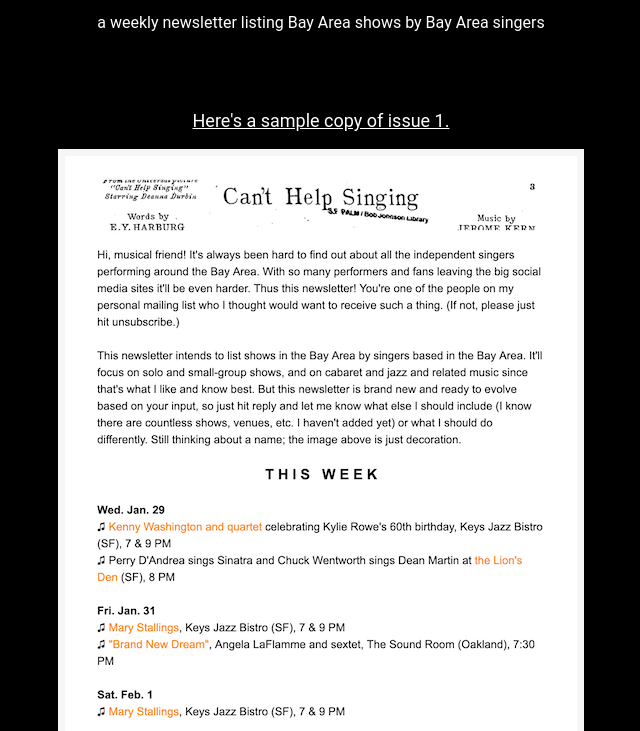
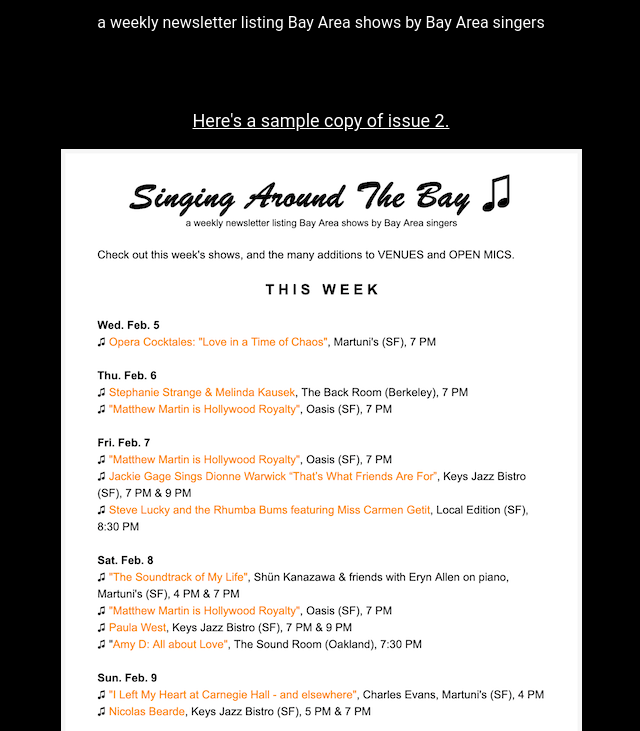
Before and after one commit to dschweisguth/satbay.music, a plain HTML site: page index.html in a window 1280 px wide. Shown: the part 69-800 px from the top of the page, without its empty margins (319-959 px from the left). Drawn offline with Linux system fonts and the light colour scheme.

Commit message:
Update samples to issue 2

```diff
--- a/index.html
+++ b/index.html
@@ -62,9 +62,9 @@
     <h1>Singing Around The Bay ♫</h1>
     <p>a weekly newsletter listing Bay Area shows by Bay Area singers</p>
     <div style="display: inline-block; text-align: left" class="sender-form-field" data-sender-form-id="m6k34qgpav2zngz411j"></div>
-    <a class="sample" target="_blank" href="https://share.sender.net/campaigns/9RLJ/singing-around-the-bay-area-this-week-and-coming-up-issue-1">
-      <p>Here's a sample copy of issue 1.</p>
-      <img class="sample-image" src="issue-1.png"/>
+    <a class="sample" target="_blank" href="https://share.sender.net/campaigns/9SFw/singing-around-the-bay-this-week-and-coming-up-issue-2">
+      <p>Here's a sample copy of issue 2.</p>
+      <img class="sample-image" src="issue-2.png"/>
     </a>
     <hr/>
     <p class="questions">To ask a question or suggest a listing, mail tipjar at satbay.music.</p>
```
Also changed, not shown: issue-1.png (deleted), issue-2.png (added).
